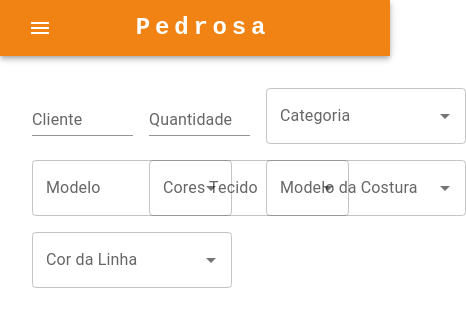
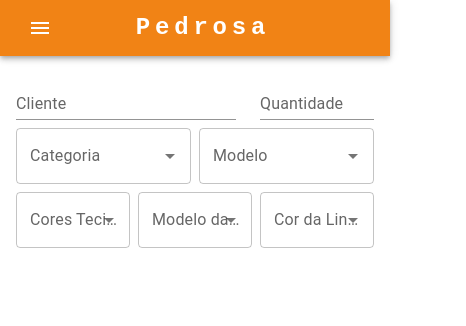
Before and after one commit to WINDSONAMORIM/pedrosa, a React (Create React App) app: page /venda in a window 390 px wide. Shown: the top 326 px of the page, 466 px wide, since content can reach past the window. Built offline with nearby package versions, Linux system fonts and the light colour scheme.

Commit message:
refactor: altera responsividade

```diff
--- a/src/pages/venda/index.tsx
+++ b/src/pages/venda/index.tsx
@@ -4,7 +4,6 @@ import { ModalVenda } from "../../components/modalVenda/modalVenda";
 import {
   Autocomplete,
   Grid,
-  SelectChangeEvent,
   TextField,
 } from "@mui/material";
 import { CardVenda } from "../../components/card";
@@ -66,18 +65,18 @@ export const Venda = () => {
       <HeaderHome />
       <Grid
         container
-        spacing={2}
-        margin={2}
-        sx={{ height: "100%", width: "90%" }}
+        spacing={1}
+        sx={{margin:1}}
+        paddingRight={4}
       >
-        <Grid item xs={4}>
+        <Grid item xs={8} md={3}>
           <TextField id="cliente" label="Cliente" variant="standard" />
         </Grid>
-        <Grid item xs={4}>
+        <Grid item xs={4} md={3}>
           <TextField id="qtd" label="Quantidade" variant="standard" />
         </Grid>
 
-        <Grid item xs={4}>
+        <Grid item xs={6} md={3}>
           <Autocomplete
             disablePortal
             id="categoria"
@@ -86,19 +85,17 @@ export const Venda = () => {
             onChange={(event: any, newValue: string | null) => {
               setCategoria(newValue);
             }}
-            sx={{ width: 200 }}
             renderInput={(params) => (
               <TextField {...params} label="Categoria" />
             )}
           />
         </Grid>
 
-        <Grid item xs={4}>
+        <Grid item xs={6}md={3}>
           <Autocomplete
             disablePortal
             id="modelo"
             options={modeloLavatorio}
-            sx={{ width: 200 }}
             renderInput={(params) => <TextField {...params} label="Modelo" />}
           />
         </Grid>
@@ -109,8 +106,9 @@ export const Venda = () => {
                 disablePortal
                 id="cuba"
                 options={cuba}
-                sx={{ width: 200 }}
-                renderInput={(params) => <TextField {...params} label="Tipo de Cuba" />}
+                renderInput={(params) => (
+                  <TextField {...params} label="Tipo de Cuba" />
+                )}
               />
             </Grid>
 
@@ -119,7 +117,6 @@ export const Venda = () => {
                 disablePortal
                 id="item"
                 options={coresCuba}
-                sx={{ width: 200 }}
                 renderInput={(params) => (
                   <TextField {...params} label="Cores Cuba" />
                 )}
@@ -135,7 +132,6 @@ export const Venda = () => {
                 disablePortal
                 id="item"
                 options={coresTecido}
-                sx={{ width: 200 }}
                 renderInput={(params) => (
                   <TextField {...params} label="Cores Tecido" />
                 )}
@@ -147,7 +143,6 @@ export const Venda = () => {
                 disablePortal
                 id="costura"
                 options={costura}
-                sx={{ width: 200 }}
                 renderInput={(params) => (
                   <TextField {...params} label="Modelo da Costura" />
                 )}
@@ -159,7 +154,6 @@ export const Venda = () => {
                 disablePortal
                 id="linha"
                 options={coresLinha}
-                sx={{ width: 200 }}
                 renderInput={(params) => (
                   <TextField {...params} label="Cor da Linha" />
                 )}
```
